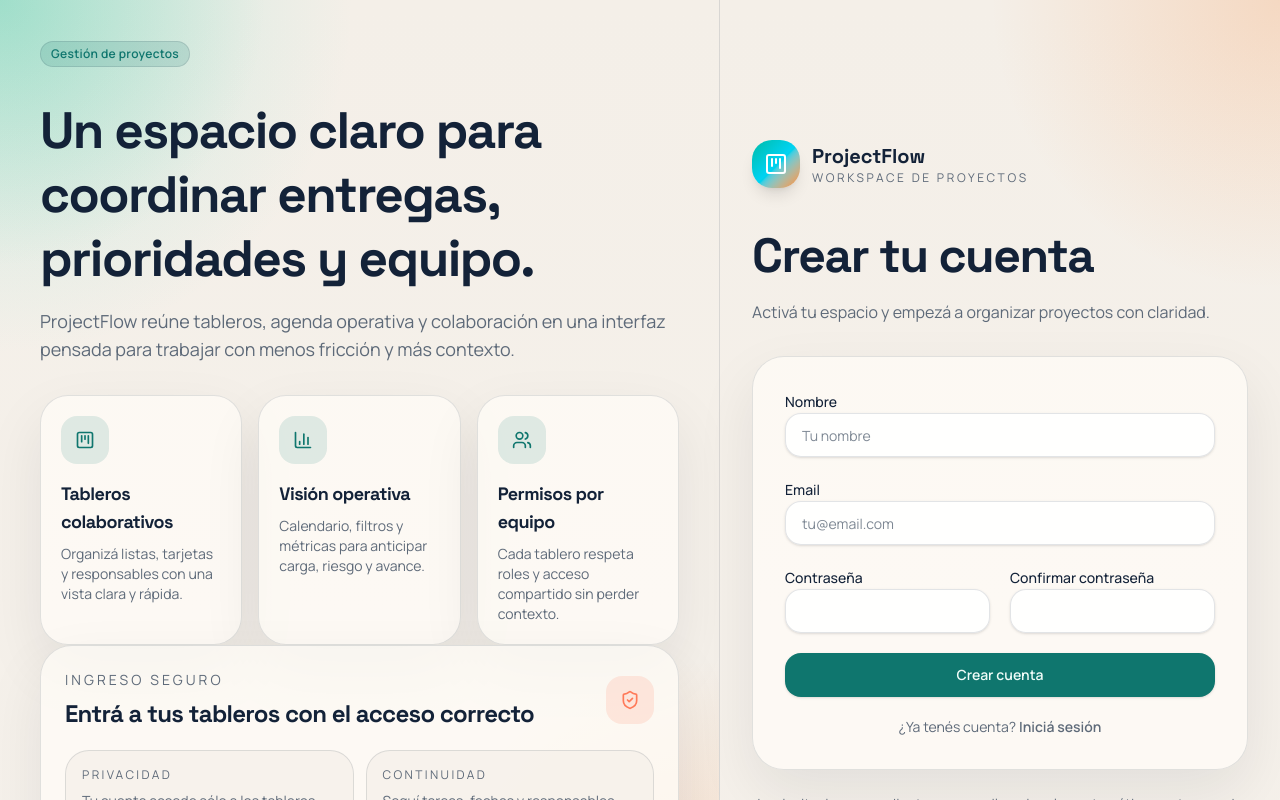
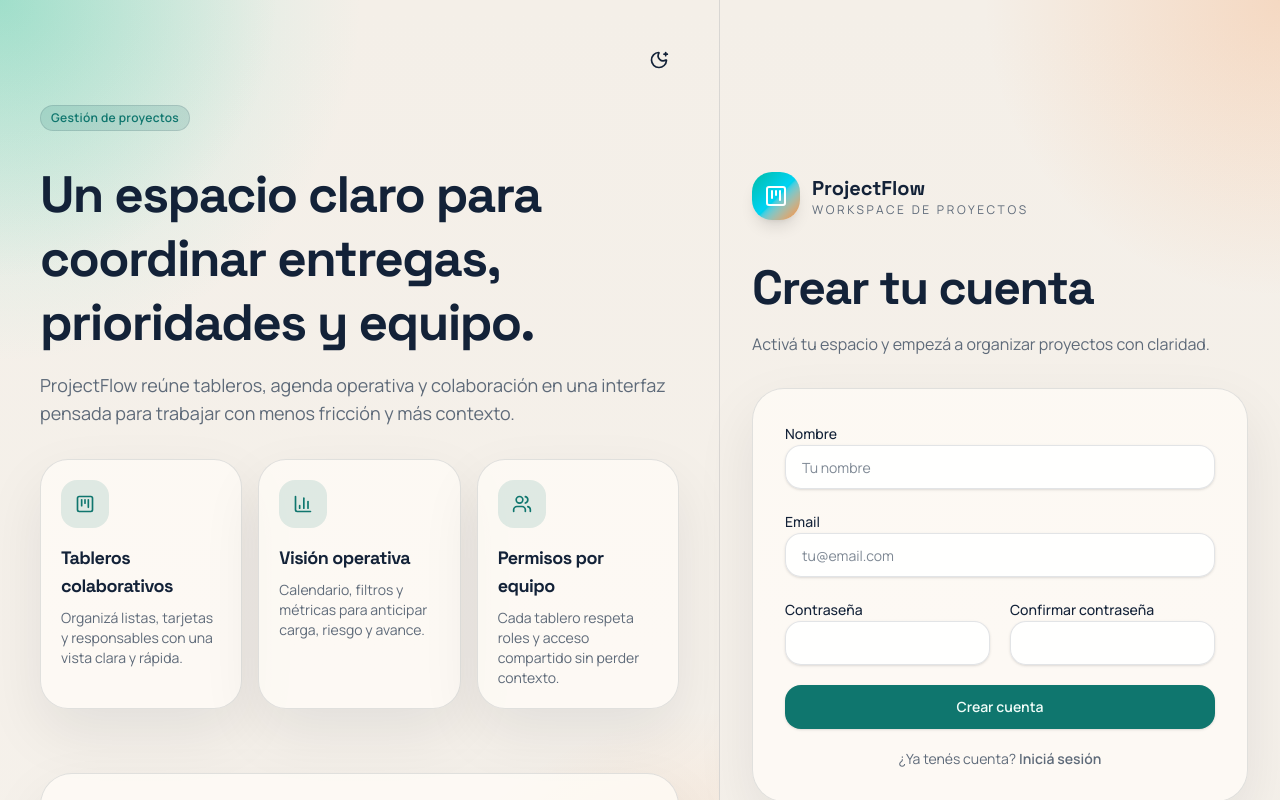
Before and after one commit to LucasTabacchi/project-flow, a Next.js app: page /register in a window 1280 px wide. Shown: the top 800 px of the page. Built offline with nearby package versions, Linux system fonts and the light colour scheme.

Commit message:
Restore auth theme switching

```diff
--- a/src/app/(auth)/layout.tsx
+++ b/src/app/(auth)/layout.tsx
@@ -1,7 +1,18 @@
+import { ThemeProvider } from "@/components/providers/theme-provider";
+
 export default async function AuthLayout({
   children,
 }: Readonly<{
   children: React.ReactNode;
 }>) {
-  return children;
+  return (
+    <ThemeProvider
+      attribute="class"
+      defaultTheme="system"
+      enableSystem
+      disableTransitionOnChange
+    >
+      {children}
+    </ThemeProvider>
+  );
 }
--- a/src/components/auth/auth-shell.tsx
+++ b/src/components/auth/auth-shell.tsx
@@ -7,6 +7,7 @@ import {
   Users,
 } from "lucide-react";
 
+import { ThemeToggle } from "@/components/layout/theme-toggle";
 import { Badge } from "@/components/ui/badge";
 
 type AsideLink = {
@@ -52,6 +53,9 @@ export function AuthShell({
   return (
     <div className="grid min-h-screen lg:grid-cols-[minmax(0,1.15fr)_minmax(22rem,35rem)] 2xl:grid-cols-[1.15fr_35rem]">
       <section className="relative hidden overflow-hidden border-r border-border/60 px-8 py-8 lg:block xl:px-10 xl:py-10">
+        <div className="relative z-10 mb-6 flex justify-end">
+          <ThemeToggle />
+        </div>
         <div className="absolute inset-0 bg-[radial-gradient(circle_at_top_left,rgba(16,185,129,0.22),transparent_22%),radial-gradient(circle_at_bottom_right,rgba(249,115,22,0.18),transparent_26%)]" />
         <div className="relative flex h-full flex-col justify-between">
           <div className="space-y-8">
@@ -167,6 +171,9 @@ export function AuthShell({
 
       <section className="flex items-center justify-center px-4 py-8 sm:px-6 sm:py-10 lg:px-8">
         <div className="w-full max-w-2xl lg:max-w-xl">
+          <div className="mb-4 flex justify-end lg:hidden">
+            <ThemeToggle />
+          </div>
           <div className="mb-8 flex items-center justify-center gap-3 lg:justify-start">
             <div className="flex size-12 items-center justify-center rounded-[20px] bg-gradient-to-br from-teal-500 via-cyan-400 to-orange-400 text-white shadow-lg">
               <KanbanSquare className="size-6" />
```
